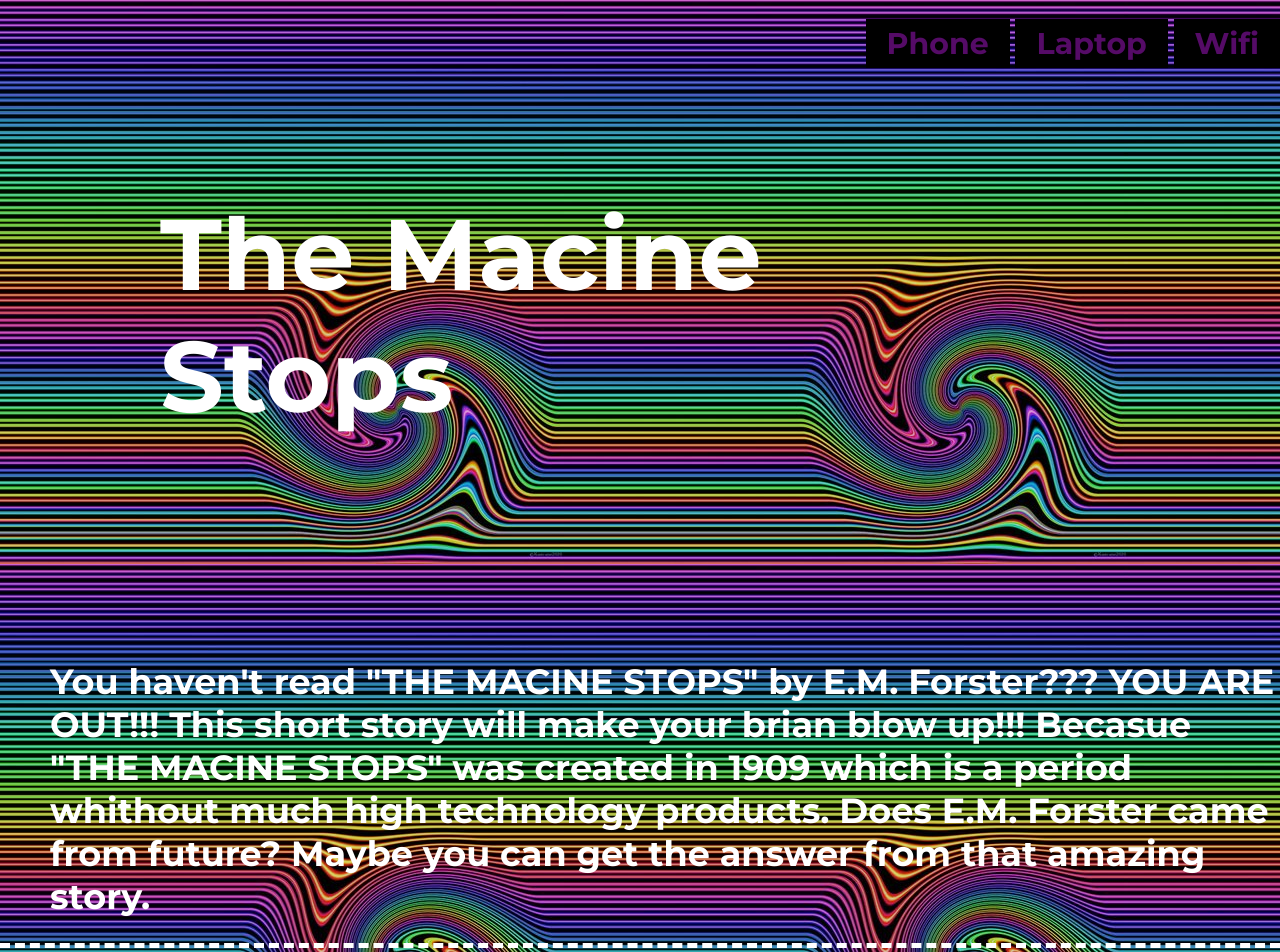
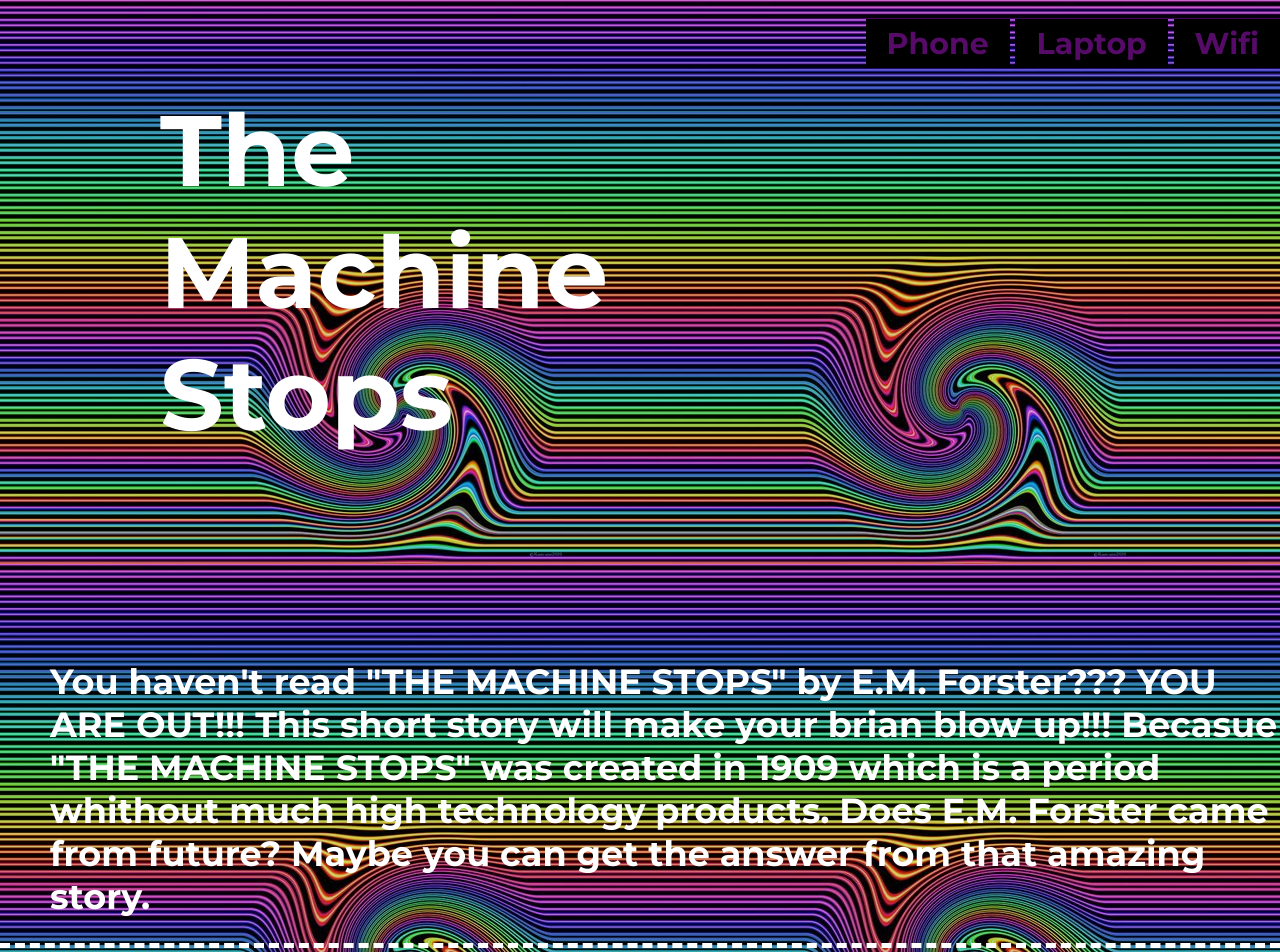
Before and after one commit to JingyiMeng/JingyiMeng.github.io, a plain HTML site: page index.html in a window 1280 px wide. Shown: the top 952 px of the page. Drawn offline with Linux system fonts and the light colour scheme.

Commit message:
your message

```diff
--- a/index.html
+++ b/index.html
@@ -3,13 +3,13 @@
 <html>
 
 <head>
-    <title>The Macine Stops</title>
+    <title>The Machine Stops</title>
     <link href="https://fonts.googleapis.com/css?family=Montserrat:700" rel="stylesheet">
     <link rel="stylesheet" type="text/css" href="css/style.css">
 
 
 <div class="title">
-           <h1>The Macine Stops</h1>
+           <h1>The Machine Stops</h1>
        </div>
 
 </head>
@@ -28,7 +28,7 @@
 
     <div>
 
-       <p>  You haven't read "THE MACINE STOPS" by E.M. Forster??? YOU ARE OUT!!! This short story will make your brian blow up!!! Becasue "THE MACINE STOPS" was created in 1909 which is a period whithout much high technology products. Does E.M. Forster came from future? Maybe you can get the answer from that amazing story.
+       <p>  You haven't read "THE MACHINE STOPS" by E.M. Forster??? YOU ARE OUT!!! This short story will make your brian blow up!!! Becasue "THE MACHINE STOPS" was created in 1909 which is a period whithout much high technology products. Does E.M. Forster came from future? Maybe you can get the answer from that amazing story.
 
        <div id="borderDemo"></div>
        </p>
```
